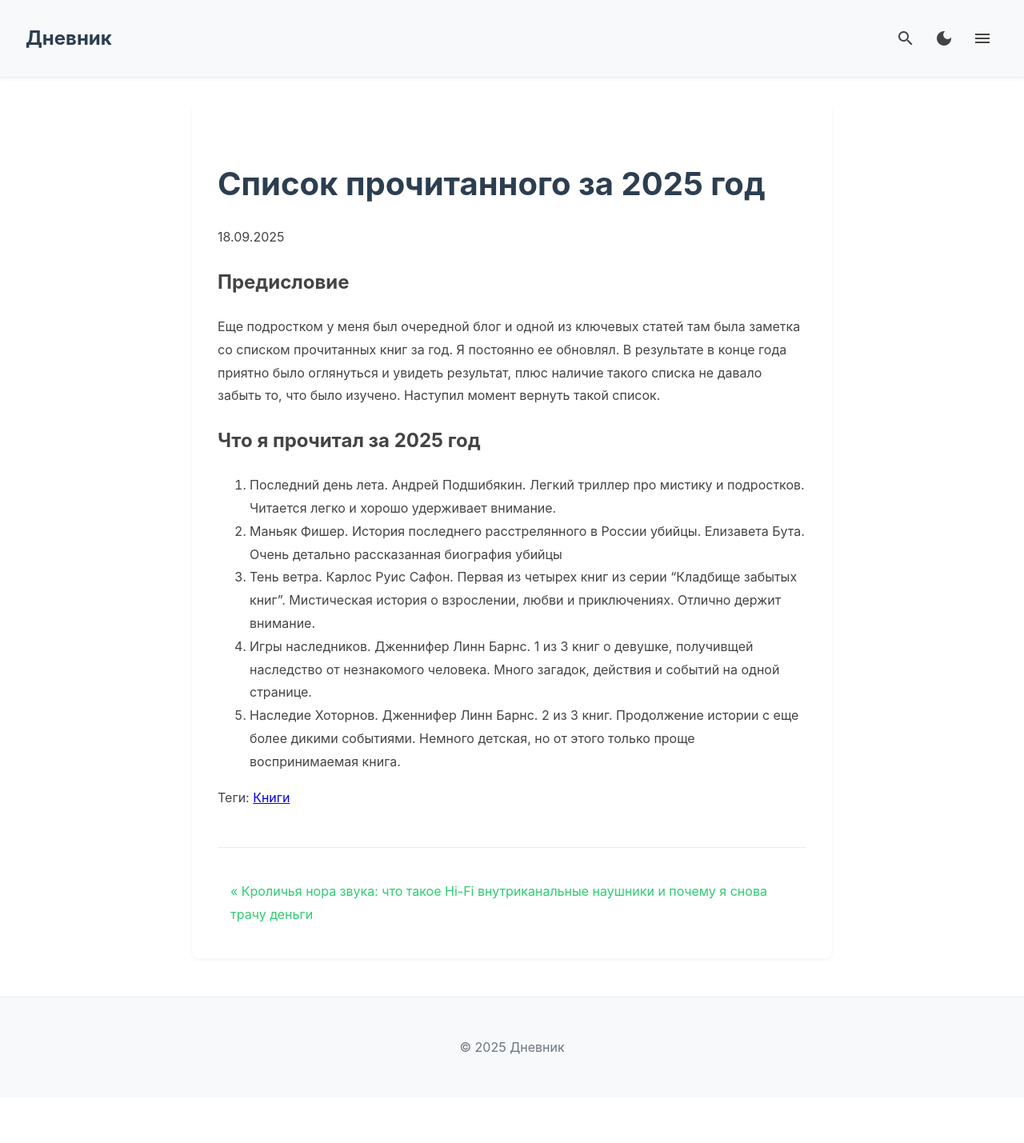
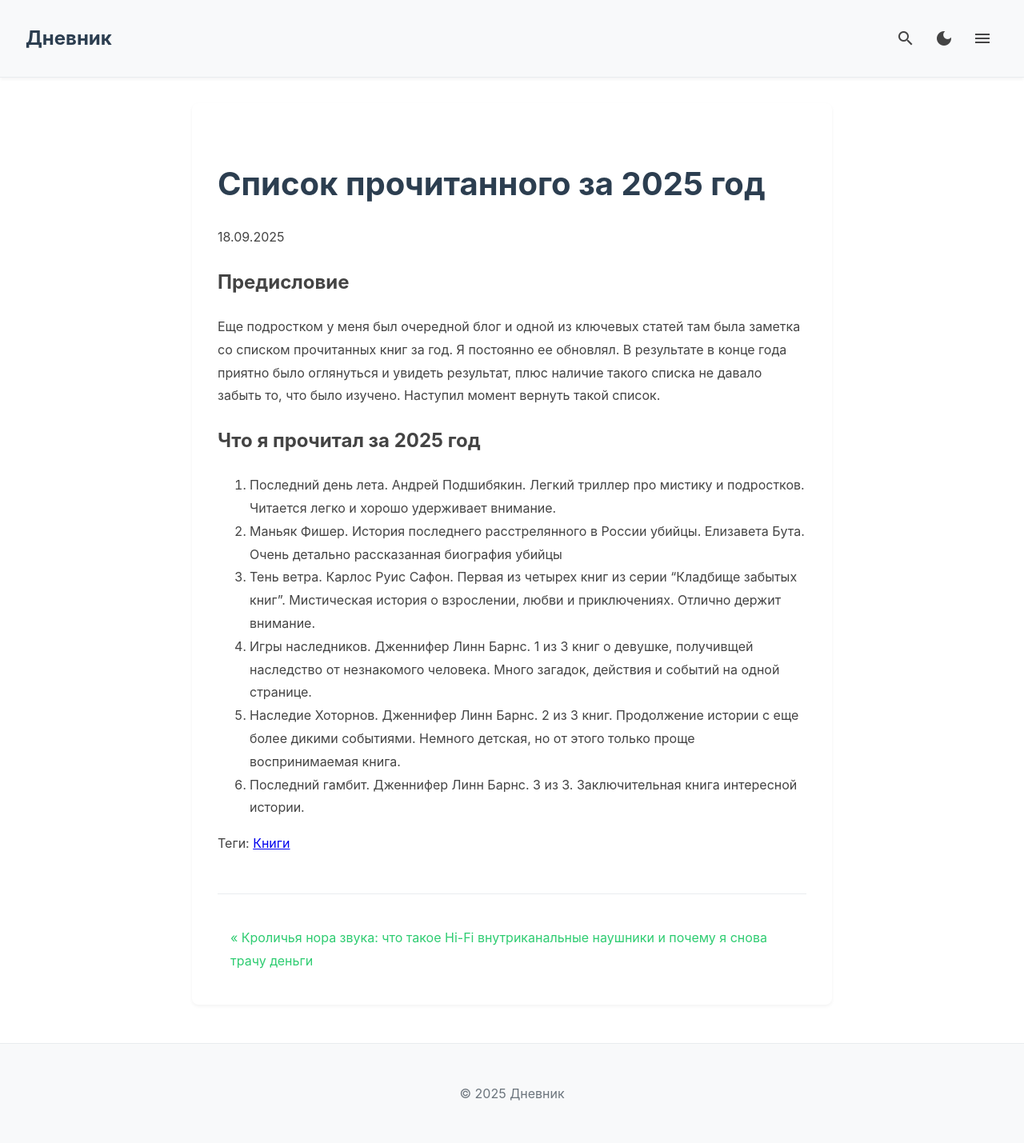
Before and after one commit to Xtoman/xtoman.github.io, a Jekyll site: the page built from _posts/2025-09-18-what_i_read_in_2025.md, in a window 1280 px wide. Shown: the whole page at 80% size. Built offline with Jekyll 4.4.1, drawn with Linux system fonts in a browser that asks for light colours; before the commit the page ends 1372 px from its top, so only the background shows below that.

Commit message:
Update 2025-09-18-what_i_read_in_2025.md

```diff
--- a/_posts/2025-09-18-what_i_read_in_2025.md
+++ b/_posts/2025-09-18-what_i_read_in_2025.md
@@ -16,3 +16,4 @@ tags: [Книги]
 3. Тень ветра. Карлос Руис Сафон. Первая из четырех книг из серии "Кладбище забытых книг". Мистическая история о взрослении, любви и приключениях. Отлично держит внимание.
 4. Игры наследников. Дженнифер Линн Барнс. 1 из 3 книг о девушке, получивщей наследство от незнакомого человека. Много загадок, действия и событий на одной странице.
 5. Наследие Хоторнов. Дженнифер Линн Барнс. 2 из 3 книг. Продолжение истории с еще более дикими событиями. Немного детская, но от этого только проще воспринимаемая книга.
+6. Последний гамбит. Дженнифер Линн Барнс. 3 из 3. Заключительная книга интересной истории.
```
